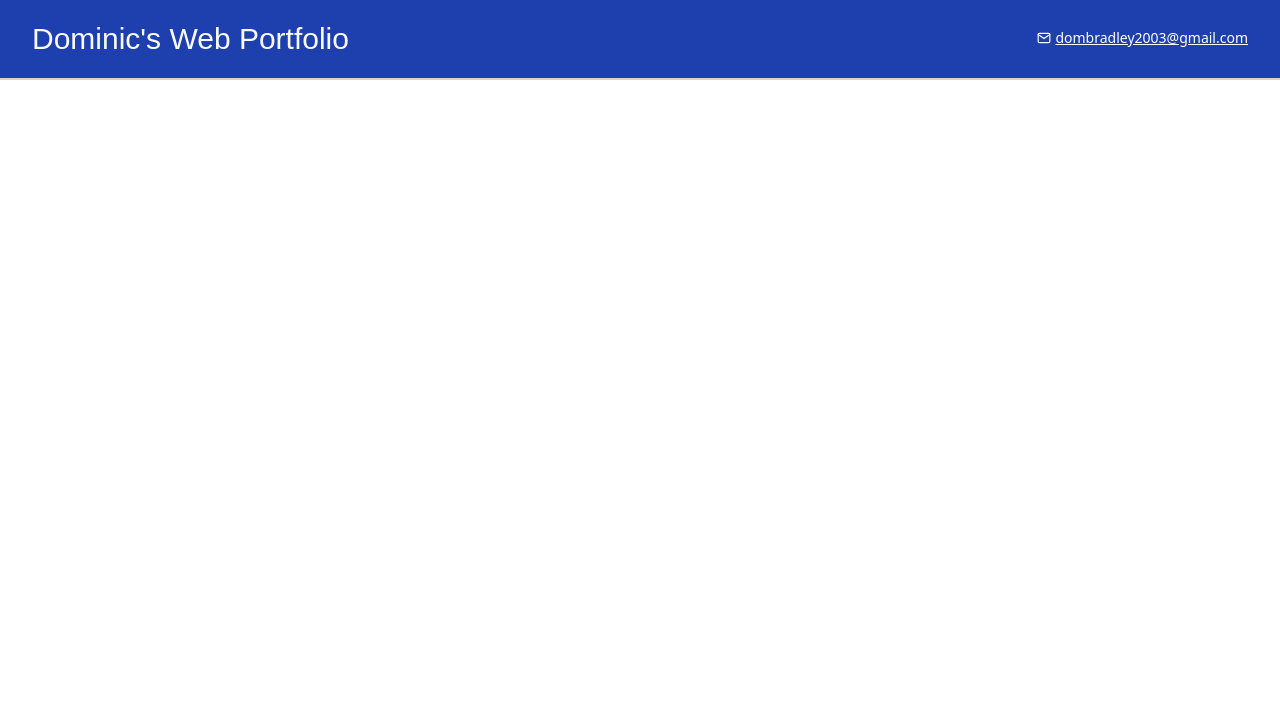
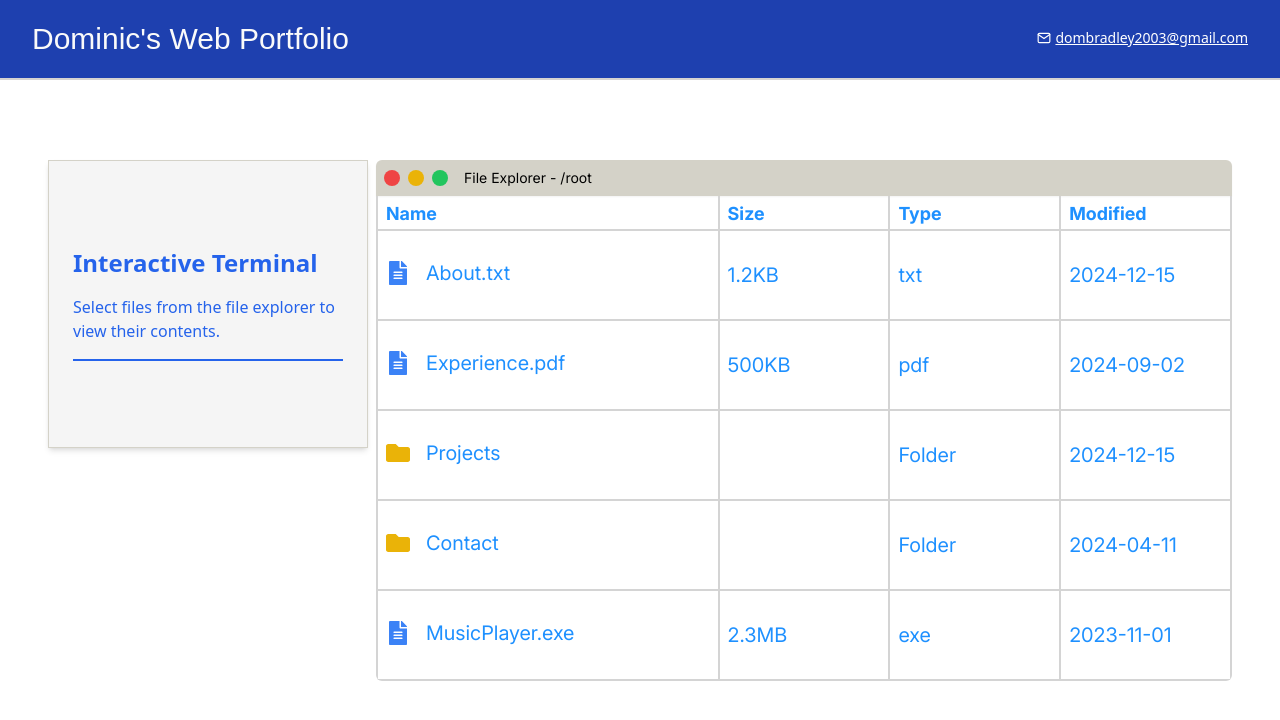
Before and after one commit to dbradley2003/Portfolio, a React (Vite) app in the folder frontend/: page / in a window 1280 px wide. Shown: the top 720 px of the page. Built offline with nearby package versions, Linux system fonts and the light colour scheme; no server answers; a web font is replaced by a local one; what @react-pdf/renderer would draw is missing.

Commit message:
fixed optimization issues-some

```diff
--- a/frontend/src/App.jsx
+++ b/frontend/src/App.jsx
@@ -9,7 +9,7 @@ import  {FolderProvider}   from './components/FolderContext';
 import { ViewProvider } from './components/ViewContext';
 import FileExplorer from './components/filer';
 import './input.css';
-
+import Navbar from './components/navbar';
 function App() {
 
   return (
@@ -18,9 +18,12 @@ function App() {
 
         <ViewProvider>
         <FolderProvider>
-        <Layout>
-            <Pages  />
-            </Layout>
+
+           <Navbar />
+           <Layout>
+          <FileExplorer />
+          </Layout>
+
             </FolderProvider>
             </ViewProvider>
 
@@ -28,21 +31,6 @@ function App() {
     )
   }
 
-  function Pages(){
-    return(
-
-      <Routes>
-
-        <Route path="/Portfolio/" element={<FileExplorer />} />
-        {/* <Route path="/Portfolio/text/:fileName" element={<TextViewer />} />
-        <Route path="/Portfolio/pdf/:fileName" element={<PDFViewer />} />
-        <Route path="/Portfolio/url/:fileName" element={<URLViewer />} /> */}
-      </Routes>
 
 
-
-
-  )
-}
-
 export default App
--- a/frontend/src/app.css
+++ b/frontend/src/app.css
@@ -2,6 +2,4 @@
 html, body {
     margin: 0;
     padding: 0;
-    height: 100%;
-    width: 100%;
   }
--- a/frontend/src/components/DefaultView.jsx
+++ b/frontend/src/components/DefaultView.jsx
@@ -6,7 +6,20 @@ import { IoClose } from "react-icons/io5";
 export default function DefaultView({onClose}) {
 
     return (
-    <div className="relative p-4">
+        <div
+    className={`flex flex-col justify-center w-full md:w-80 rounded:3xl md:h-72 mr-0  col-span-full mb-6 md:mb-0 md:col-span-1 border border-gray p-6 bg-neutral-100  shadow-md `}
+  >
+        <h1 className="text-lg md:text-xl text-blue-600 lg:text-2xl font-semibold ">
+        Interactive Terminal
+      </h1>
+      <p className="text-xs text-blue-600 md:text-base mt-4 border-b-2 border-blue-600 pb-4">
+        Select files from the file explorer to view their contents.
+      </p>
+      </div>
+    )
+
+}
+
         {/* <button
        className="absolute top-2 right-2 bg-red-500
        hover:bg-red-600 text-white rounded-full h-7 w-7 flex items-center justify-center shadow-md"
@@ -14,13 +27,4 @@ export default function DefaultView({onClose}) {
         aria-label="Close"
         >
 <IoClose className="text-xl" />
-        </button> */}
-
-    <p className="text-blue-500 italic text-base md:text-xl bg-gray-100 border border-gray-300 rounded-lg py-3 px-5 shadow-sm font-inter">
-        Select a file or folder to view its contents...
-        </p>
-
-        </div>
-    )
-
-}
+        </button> relative p-4 */}
--- a/frontend/src/components/filer.jsx
+++ b/frontend/src/components/filer.jsx
@@ -130,13 +130,17 @@ return (
 <section
 className={`
 grid
-p-6
-items-center
 justify-center
 grid-cols-full
-md:grid-cols-3 lg:grid-cols-4 2xl:grid-cols-5
+md:grid-cols-3
+lg:grid-cols-4
+2xl:grid-cols-5
+mb-0
 
 `}>
+  <div className="flex flex-col  ">
+   {getCurrentViewComponent()}
+  </div>
 <>
 <Dialog open={isModalOpen} onOpenChange={setIsModalOpen}>
 <DialogContent
@@ -163,8 +167,8 @@ md:grid-cols-3 lg:grid-cols-4 2xl:grid-cols-5
 
 
   <div
-  className={`flex flex-col h-full
-    ${currentView ? "md:col-span-2 lg:col-span-3 2xl:col-span-4" : "md:col-span-full px-8 "}
+  className={`flex flex-col md:pl-8
+    ${currentView ? "md:col-span-2 lg:col-span-3 2xl:col-span-4" : "md:col-span-full  "}
   `}
   >
 
@@ -182,10 +186,10 @@ md:grid-cols-3 lg:grid-cols-4 2xl:grid-cols-5
 
 
   <table
-  className={`table-auto w-full
+  className={`table-auto
     shadow-md bg-white-500 font-inter text-dodgerblue text-left
     ${
-    currentView ? "w-full" : "md:w-screen mx-auto "
+    currentView ? "w-full" : "w-full"
   }`}
 >
     <thead>
@@ -245,11 +249,14 @@ md:grid-cols-3 lg:grid-cols-4 2xl:grid-cols-5
   </div>
   {/* </Draggable> */}
 
-  {currentView && (
-    <div className=" mt-4 md:mt-0 md:col-span-1 pl-0  md:pl-12 lg:pl-12 text-2xl flex justify-center items-center">
+  {/* {currentView && (
+    <div className="ml-0 mr-0 md:ml-6 mt-12 md:mt-0 md:mb-0
+    flex
+    justify-center
+    items-center ">
       {getCurrentViewComponent()}
     </div>
-  )}
+  )} */}
  </section>
 
 
--- a/frontend/src/components/navbar.jsx
+++ b/frontend/src/components/navbar.jsx
@@ -7,7 +7,6 @@ function Navbar() {
     return (
       <nav className="navbar bg-blue-800 border-b-2 border-stone-300 h-[80px] w-full">
 
-  {/* <div class=" flex flex-nowrap h-full md:flex-wrap items-center  justify-between mx-auto  px-2 md:px-6 gap-8"> */}
   <div className="flex flex-wrap md:flex-nowrap h-full items-center justify-between mx-auto px-4 sm:px-6 md:px-8 gap-4 ">
               <p className=" text-center text-neutral-50 text-lg  md:text-3xl font-appleMedium">
            Dominic's Web Portfolio
--- a/frontend/src/pages/Layout.jsx
+++ b/frontend/src/pages/Layout.jsx
@@ -6,14 +6,8 @@ export const Layout = ({children}) => {
 
 
   return (
-    <div className="flex flex-col min-h-screen">
-
-   <Navbar />
-   <div className="flex flex-grow mt-4 md:mt-8  overflow-auto px-3 sm:px-6 md:px-8 py-6">
-   {/* <div className="flex py-6 flex-grow px-3 md:px-8 justify-center items-center bg-shadowWhite "> */}
+    <div className="px-12 py-8  mt-0  md:mt-12">
         {children}
         </div>
-     </div>
-
   );
 }
```
